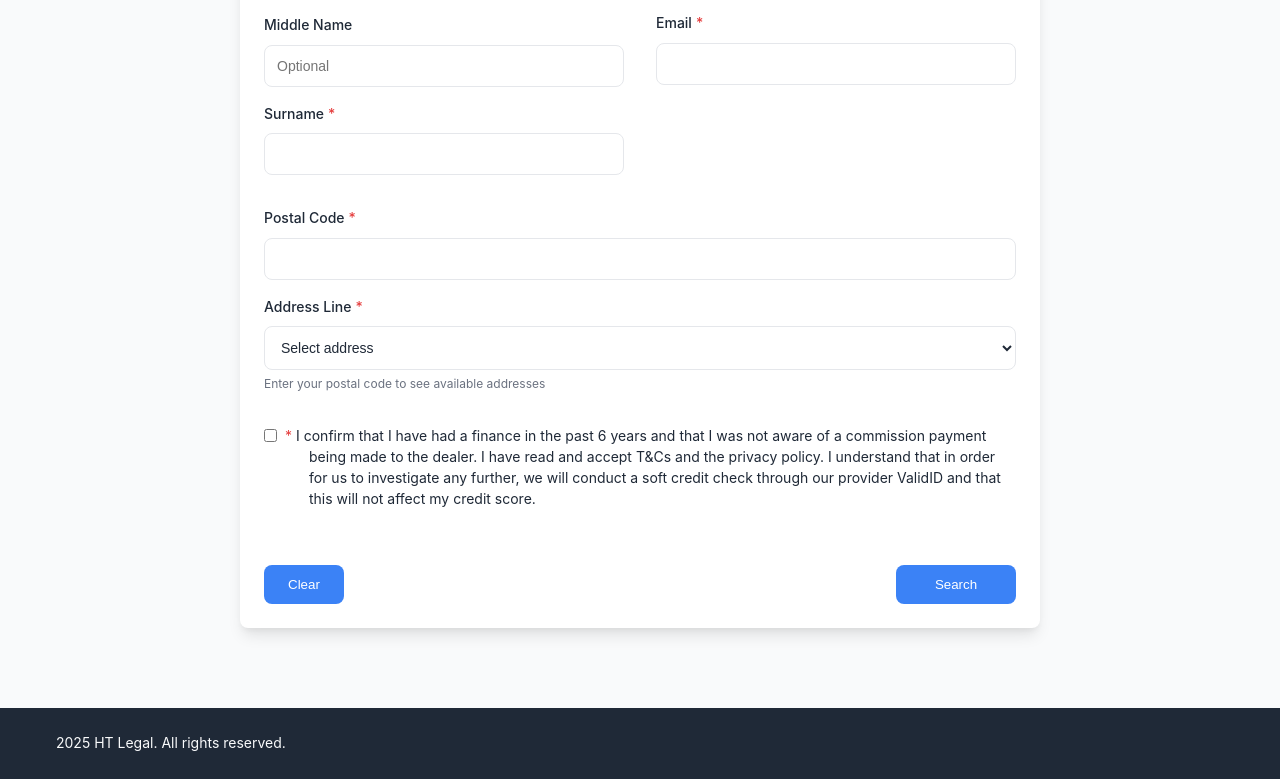
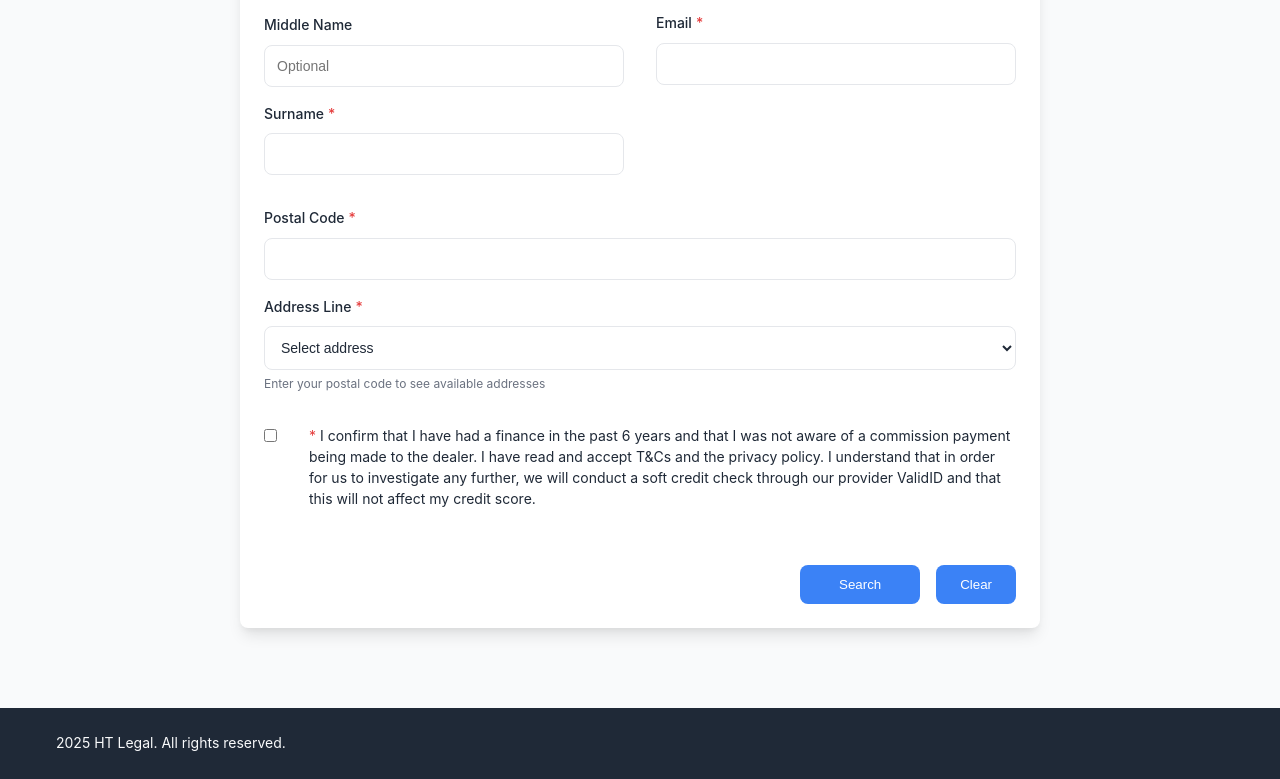
Before and after one commit to mastercode-io/cml_client_portal, a React (Create React App) app in the folder src/frontend/: page / in a window 1280 px wide. Shown: the part 388-1167 px from the top of the page. Built offline with nearby package versions, Linux system fonts and the light colour scheme.

Commit message:
Update button order, align to right, make Clear secondary, fix checkbox alignment

```diff
--- a/src/frontend/src/components/CreditSearchForm.css
+++ b/src/frontend/src/components/CreditSearchForm.css
@@ -180,20 +180,25 @@
 }
 
 .checkbox-indent .checkbox-label {
-  text-indent: -1.5rem;
+  display: inline-block;
   padding-left: 1.5rem;
+  text-indent: 0;
+}
+
+.checkbox-indent .checkbox-label span {
+  margin-right: 0.25rem;
   display: inline-block;
 }
 
 /* Form actions */
 .form-actions {
   display: flex;
-  justify-content: space-between;
+  justify-content: flex-end;
   margin-top: 1.5rem;
 }
 
 .clear-button {
-  margin-right: 1rem;
+  margin-left: 1rem;
 }
 
 .submit-button {
--- a/src/frontend/src/components/CreditSearchForm.jsx
+++ b/src/frontend/src/components/CreditSearchForm.jsx
@@ -263,20 +263,20 @@ const CreditSearchForm = () => {
 
                   <div className="form-actions form-full-width">
                     <CustomButton
-                      type="button"
-                      variant="outline"
-                      onClick={() => handleClearForm(resetForm)}
-                      className="clear-button"
-                    >
-                      Clear
-                    </CustomButton>
-                    <CustomButton
                       type="submit"
                       disabled={isSubmitting}
                       isLoading={isSubmitting}
                       className="submit-button"
                     >
                       Search
+                    </CustomButton>
+                    <CustomButton
+                      type="button"
+                      variant="secondary"
+                      onClick={() => handleClearForm(resetForm)}
+                      className="clear-button"
+                    >
+                      Clear
                     </CustomButton>
                   </div>
                 </div>
```
